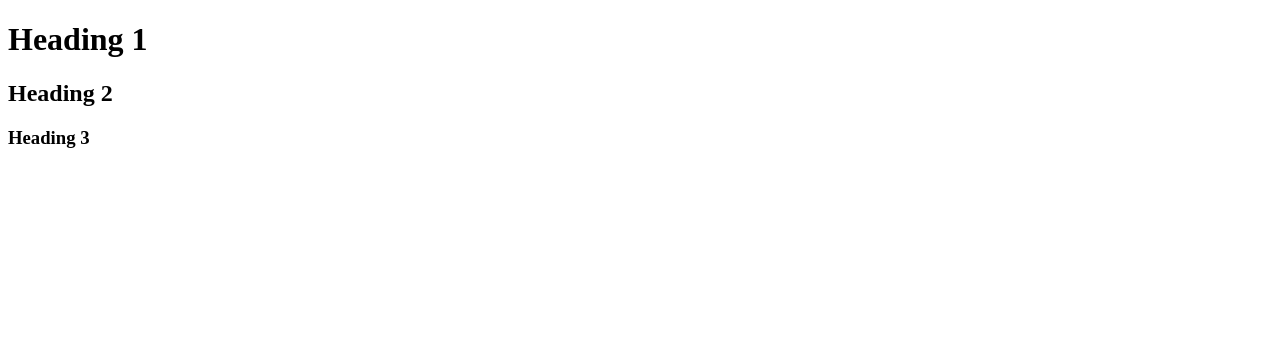
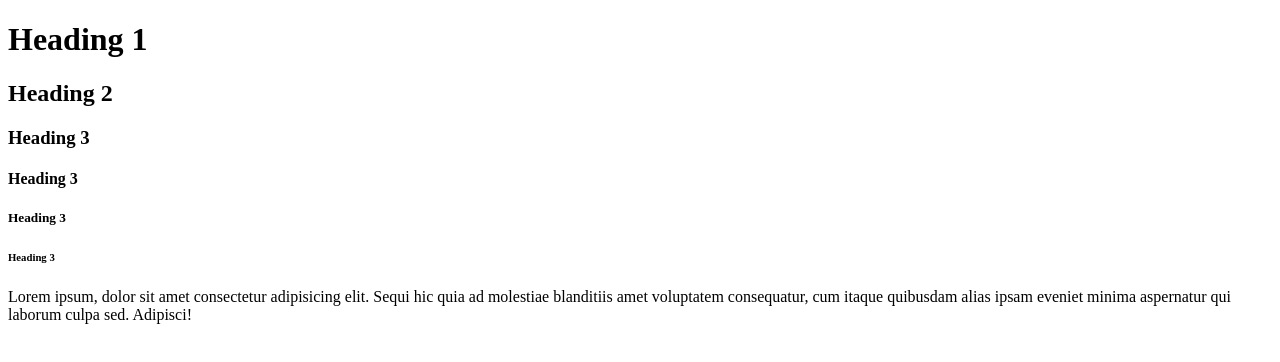
Before and after one commit to imtiaj-ahmed/Online-Learning-Platform, a plain HTML site: page index.html in a window 1280 px wide. Drawn offline with Linux system fonts and the light colour scheme.

Commit message:
Add Paragraph

```diff
--- a/index.html
+++ b/index.html
@@ -10,5 +10,11 @@
     <h1>Heading 1</h1>
     <h2> Heading 2</h2>
     <h3> Heading 3</h3>
+      <h4> Heading 3</h4>
+        <h5> Heading 3</h5>
+          <h6> Heading 3</h6>
+
+          <p>Lorem ipsum, dolor sit amet consectetur adipisicing elit. Sequi hic quia ad molestiae blanditiis amet voluptatem consequatur, cum itaque quibusdam alias ipsam eveniet minima aspernatur qui laborum culpa sed. Adipisci!
+          </p>
 </body>
 </html>
```
